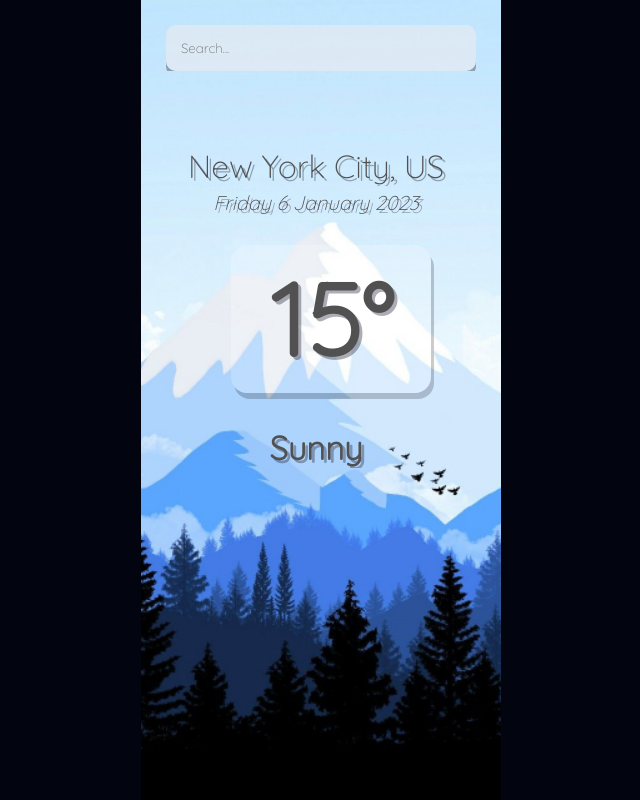
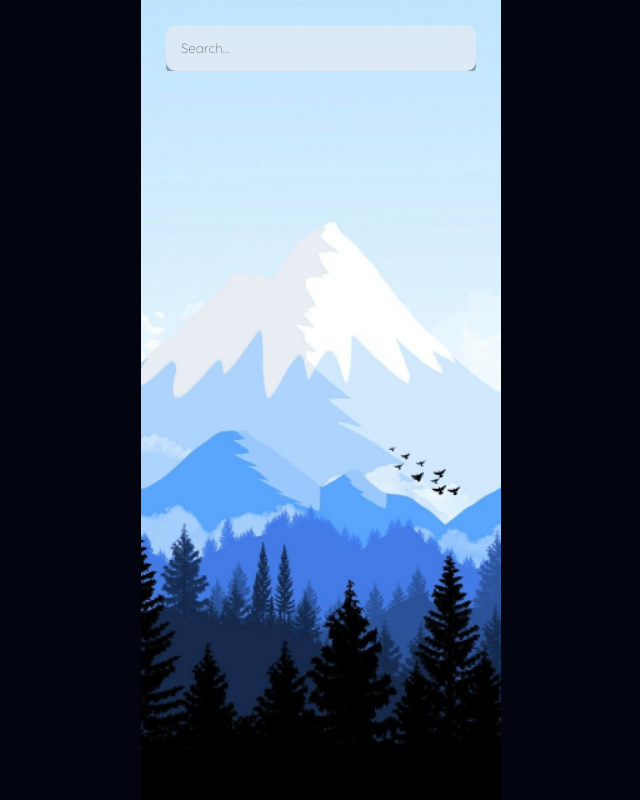
Before and after one commit to emmanueldindu/weatherapp, a React (Create React App) app: page / in a window 1280 px wide. Shown: the whole page, without its empty margins (319-959 px from the left). Built offline with nearby package versions, Linux system fonts and the light colour scheme.

Commit message:
new commit

```diff
--- a/src/App.jsx
+++ b/src/App.jsx
@@ -3,7 +3,7 @@ import './App.css';
 import React, {useState} from 'react'
 const api = {
   key: "e299670088ebc21ae0bc1051d35b11e3",
-  base: "https://api.openweathermap.org/data/2.5"
+  base: "https://api.openweathermap.org/data/2.5/"
 }
 
 function App() {
@@ -15,7 +15,11 @@ function App() {
     if (evt.key === "Enter") {
       fetch(`${api.base}weather?q=${query}&units=metric&APPID=${api.key}`)
         .then(res => res.json())
-      .then(result => setWeather(result))
+        .then(result => {
+          setWeather(result)
+          setQuery('');
+          console.log(result)
+        })
     }
   }
 
@@ -68,9 +72,15 @@ function App() {
             className="search-bar" />
         </div>
 
-          <div className="location-box">
-            <div className="location">
-              New York City, US
+        {(typeof weather.main != "undefined") ? (
+          <div className="">
+
+            <div className="location-box">
+
+              <div className="location">
+
+            {weather.name}
+            {/* {console.log(weather.sys.country)} */}
             </div>
             <div className="date">
               {dateBuilder(new Date())}
@@ -86,6 +96,9 @@ function App() {
             </div>
           </div>
 
+          </div>
+          ): ('')}
+
 
       </main>
 
```
